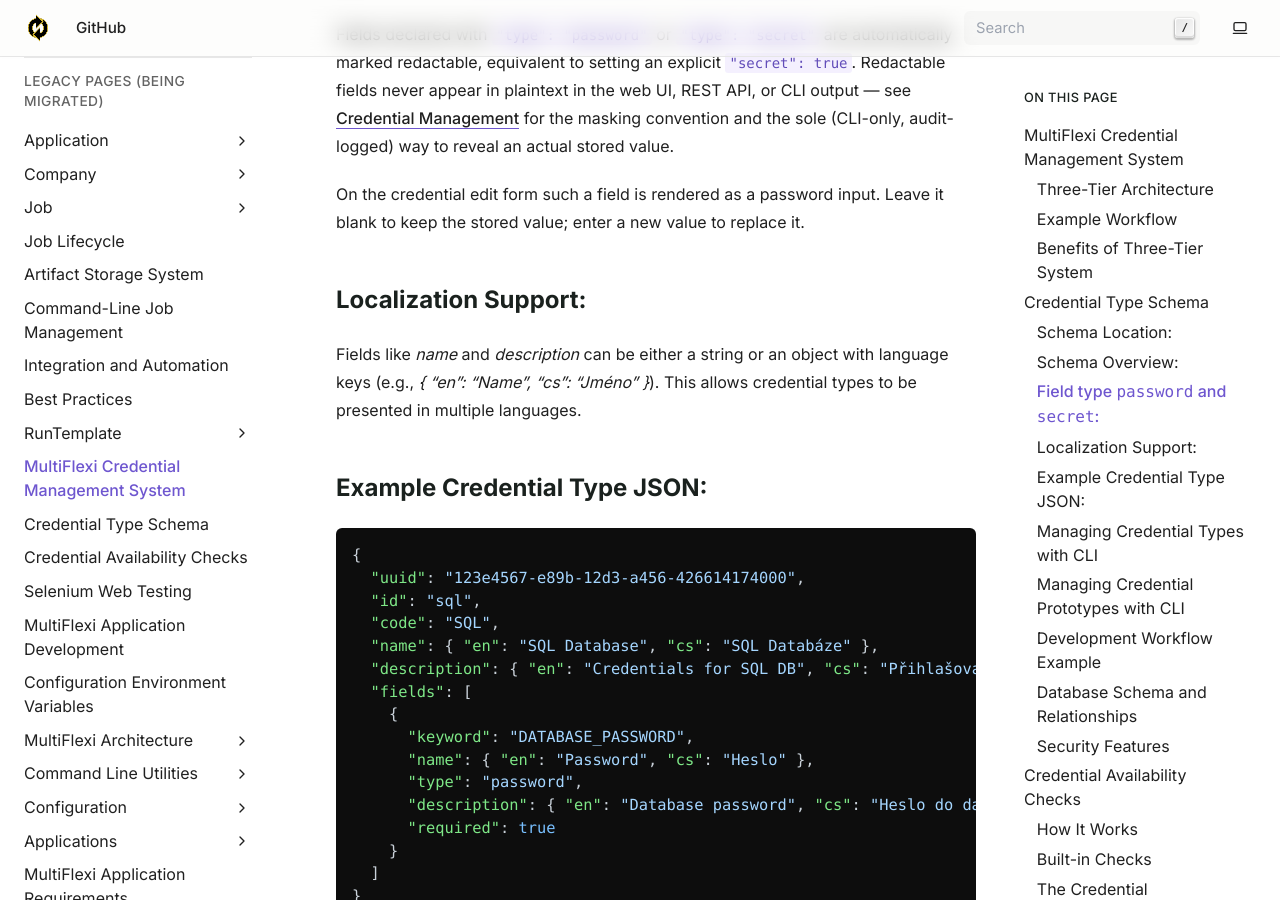
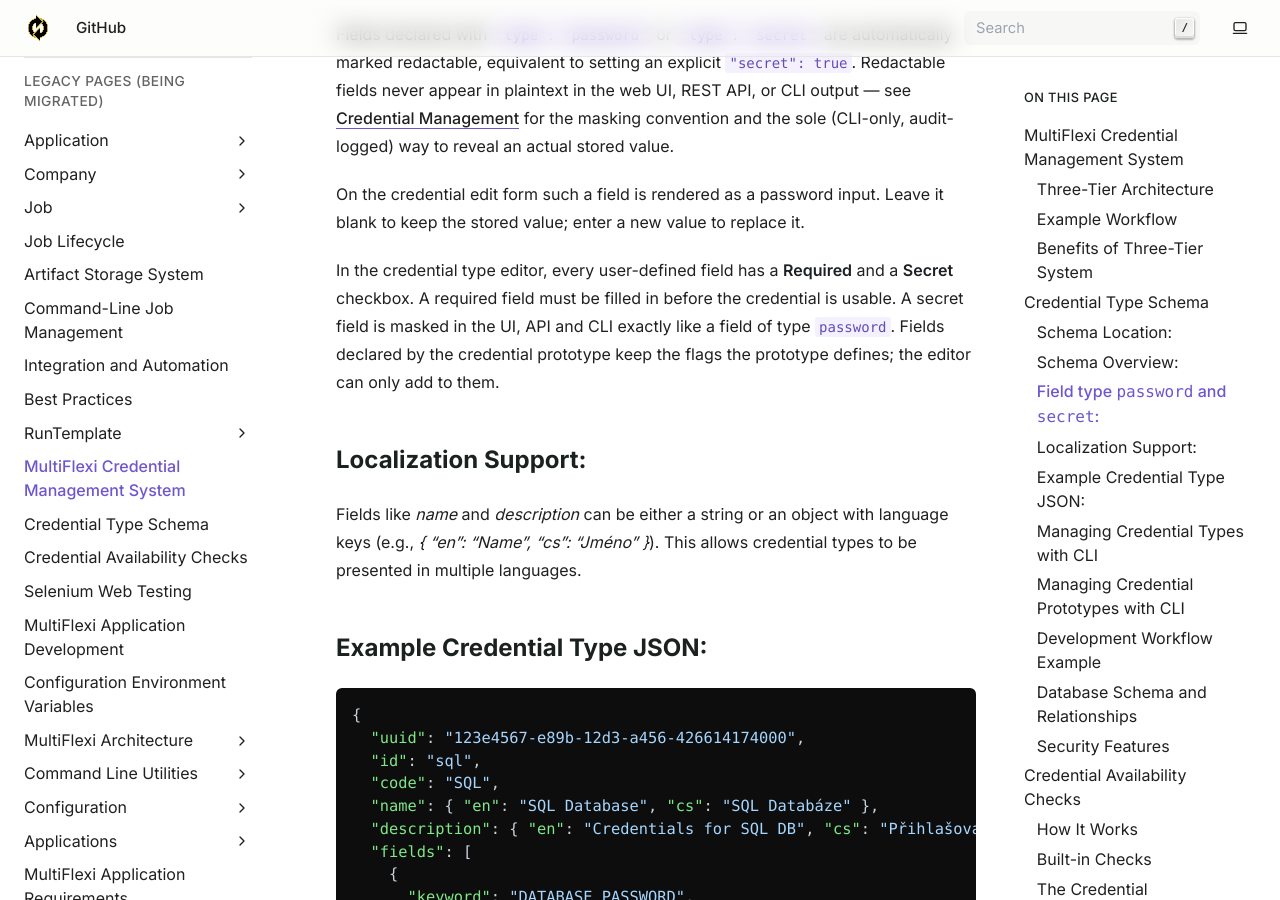
Before and after one commit to VitexSoftware/multiflexi-doc-en, a Sphinx documentation site: the page built from source/credential-type.rst, in a window 1280 px wide and 900 px high, scrolled down 2999 px. Built offline with Sphinx 7.4.7, drawn with Linux system fonts in a browser that asks for light colours.

Commit message:
docs(credential-type): document Required and Secret flags in the editor
Co-Authored-By: Claude Sonnet 5.5 <noreply@anthropic.com>

```diff
--- a/source/credential-type.rst
+++ b/source/credential-type.rst
@@ -118,6 +118,12 @@ an actual stored value.
 
 On the credential edit form such a field is rendered as a password input.
 Leave it blank to keep the stored value; enter a new value to replace it.
+
+In the credential type editor, every user-defined field has a **Required** and
+a **Secret** checkbox. A required field must be filled in before the credential
+is usable. A secret field is masked in the UI, API and CLI exactly like a field
+of type ``password``. Fields declared by the credential prototype keep the
+flags the prototype defines; the editor can only add to them.
 
 Localization Support:
 ---------------------
```
